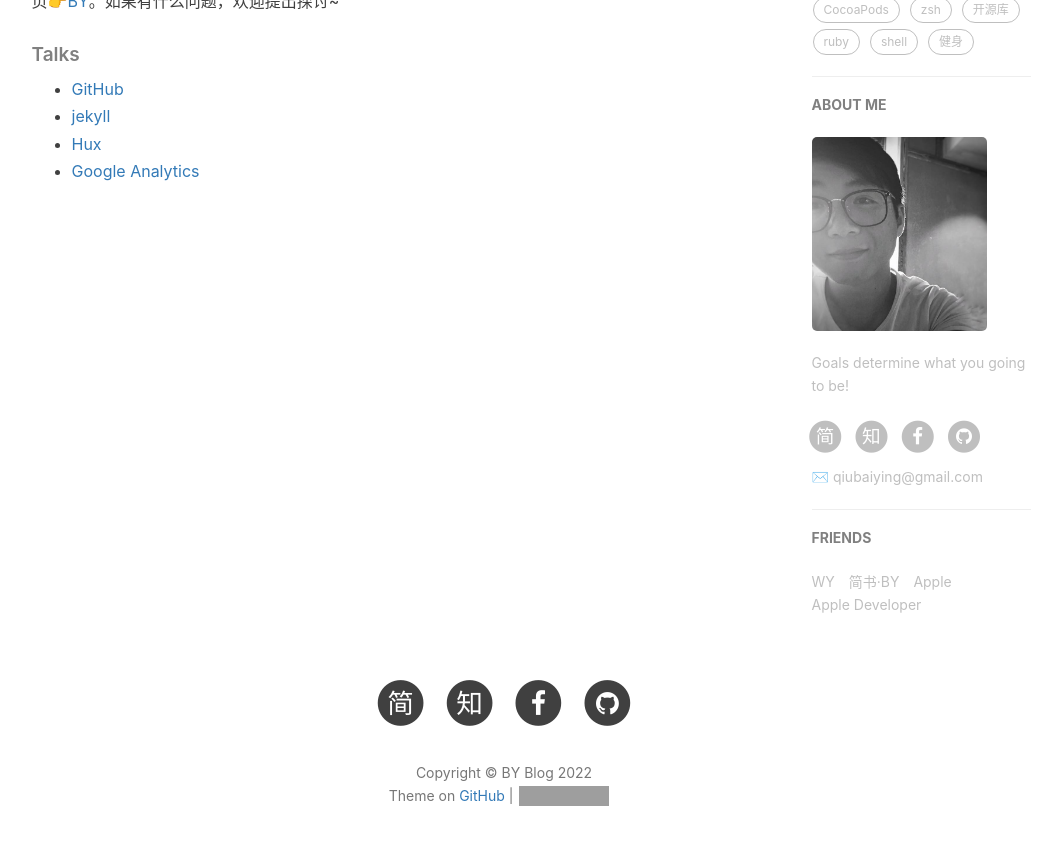
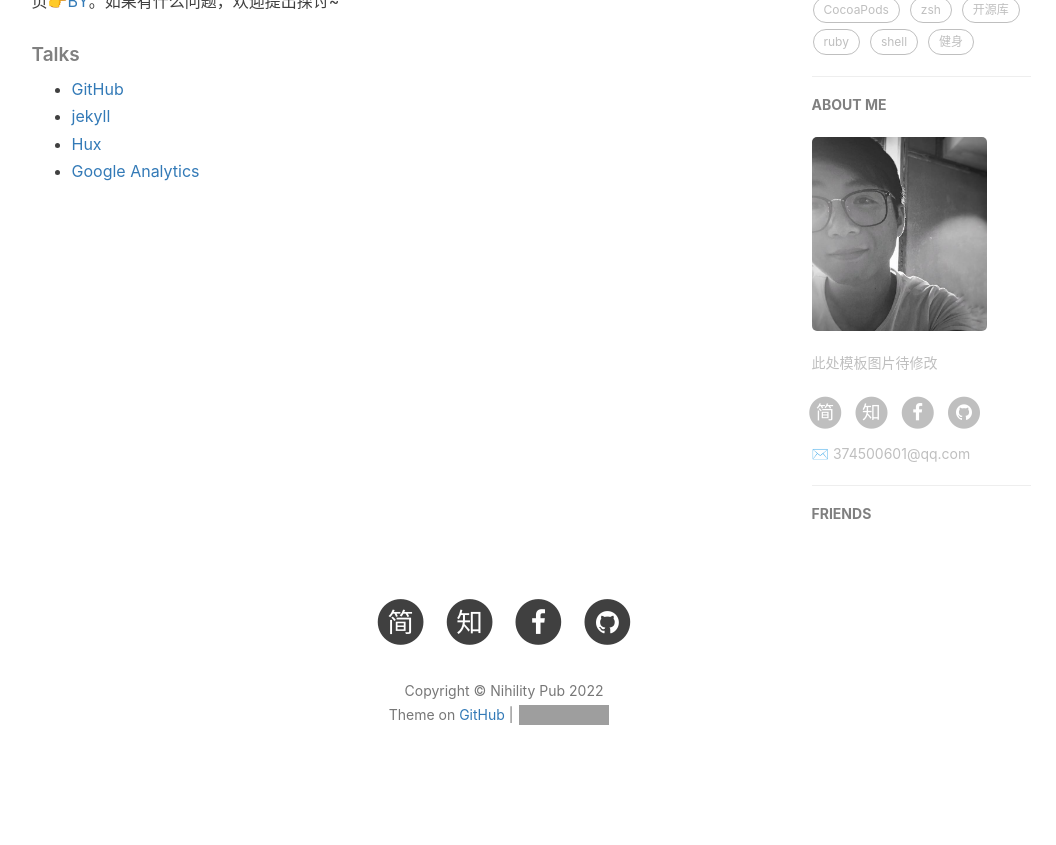
Before and after one commit to n374500601/n374500601.github.io, a Jekyll site: the page built from about.html, in a window 1280 px wide and 900 px high, scrolled down 713 px. Shown: the top 845 px of the window, without its empty margins (136-1192 px from the left). Built offline with Jekyll 4.4.1, drawn with Linux system fonts in a browser that asks for light colours; nearby versions of some CDN libraries; comment, search, counter and statistics services are not loaded; after the commit the page ends 1532 px from its top, so only the background shows below that; some of the changed lines change nothing that is shown; grey boxes are pictures that could not be loaded.

Commit message:
Init config

```diff
--- a/_config.yml
+++ b/_config.yml
@@ -1,17 +1,17 @@
 # Site settings
-title: BY Blog
-SEOTitle: 柏荧的博客 | BY Blog
+title: Nihility Pub
+SEOTitle: Nihility Pub
 header-img: img/post-bg-desk.jpg
-email: qiubaiying@gmail.com
-description: "Every failure is leading towards success."
-keyword: "BY, BY Blog, 柏荧的博客, qiubaiying, 邱柏荧, iOS, Apple, iPhone"
-url: "http://qiubaiying.github.io"          # your host, for absolute URL
+email: 374500601@qq.com
+description: "我们将遁入虚无"
+keyword: "Nihility Pub,n374500601 ,Pac-K, Packy, iOS, Apple, iPhone"
+url: "http://n374500601.github.io"          # your host, for absolute URL
 baseurl: ""      # for example, '/blog' if your blog hosted on 'host/blog'
-github_repo: "https://github.com/qiubaiying/qiubaiying.github.io.git" # you code repository
+github_repo: "https://github.com/n374500601/n374500601.github.io.git" # you code repository
 
 # Sidebar settings
 sidebar: true                           # whether or not using Sidebar.
-sidebar-about-description: "Goals determine what you going to be!"
+sidebar-about-description: "此处模板图片待修改"
 sidebar-avatar: /img/about-BY-gentle.jpg      # use absolute URL, seeing it's used in both `/` and `/about/`
 
 
@@ -19,10 +19,10 @@
 # SNS settings
 RSS: false
 # weibo_username:     qiubaiying
-zhihu_username:     qiubaiying
-github_username:    qiubaiying
-facebook_username:  baiying.qiu.7
-jianshu_username:   e71990ada2fd
+zhihu_username:     n374500601
+github_username:    n374500601
+facebook_username:  n374500601
+jianshu_username:   n374500601
 #twitter_username:   qiubaiying
 
 
@@ -70,15 +70,15 @@
   distractionFreeMode: true #是否启用类似FB的阴影遮罩
 
 
-# 统计
+# # 统计
 
-# Analytics settings
-# Baidu Analytics
-ba_track_id: b50bf2b12b5338a1845e33832976fd68
+# # Analytics settings
+# # Baidu Analytics
+# ba_track_id: b50bf2b12b5338a1845e33832976fd68
 
-# Google Analytics
-ga_track_id: 'UA-90855596-1'            # Format: UA-xxxxxx-xx
-ga_domain: qiubaiying.top               # 默认的是 auto, 这里我是自定义了的域名，你如果没有自己的域名，需要改成auto
+# # Google Analytics
+# ga_track_id: 'UA-90855596-1'            # Format: UA-xxxxxx-xx
+# ga_domain: qiubaiying.top               # 默认的是 auto, 这里我是自定义了的域名，你如果没有自己的域名，需要改成auto
 
 
 
@@ -98,17 +98,17 @@
 
 # Friends
 friends: [
-    {
-        title: "WY",
-        href: "http://zhengwuyang.com"
-    },{
-        title: "简书·BY",
-        href: "http://www.jianshu.com/u/e71990ada2fd"
-    },{
-        title: "Apple",
-        href: "https://apple.com"
-    },{
-        title: "Apple Developer",
-        href: "https://developer.apple.com/"
-    }
+    # {
+    #     title: "WY",
+    #     href: "http://zhengwuyang.com"
+    # },{
+    #     title: "简书·BY",
+    #     href: "http://www.jianshu.com/u/e71990ada2fd"
+    # },{
+    #     title: "Apple",
+    #     href: "https://apple.com"
+    # },{
+    #     title: "Apple Developer",
+    #     href: "https://developer.apple.com/"
+    # }
 ]
```
